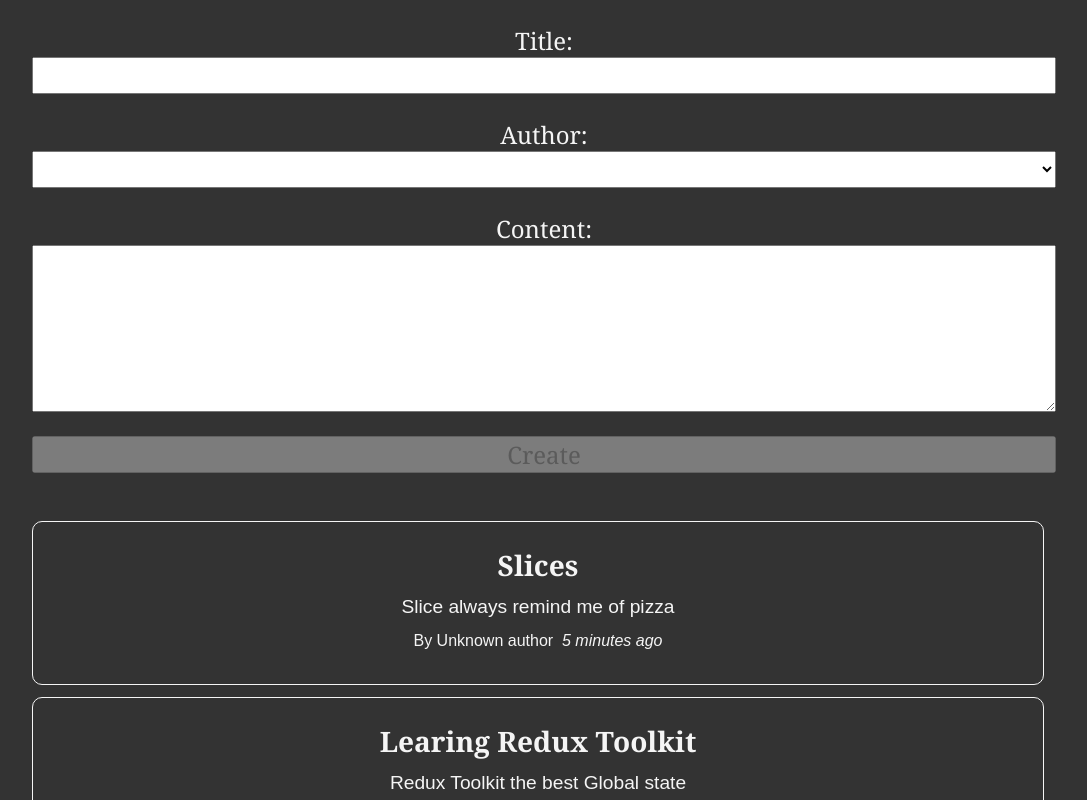
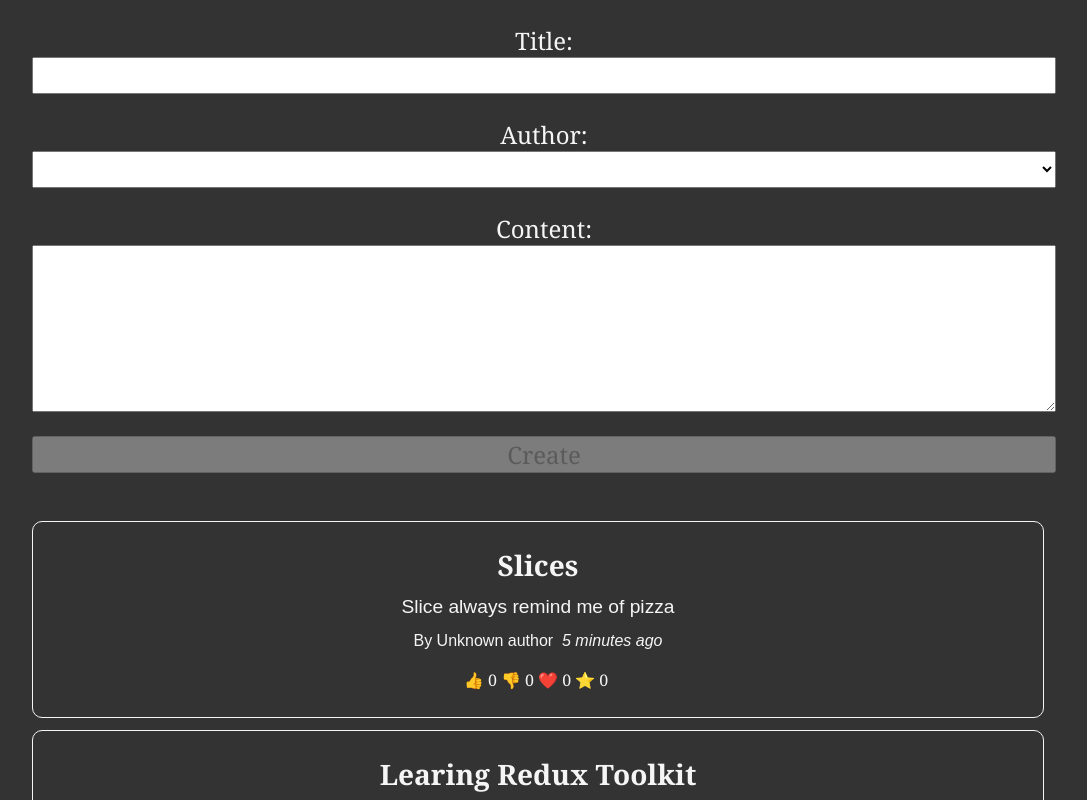
Before and after one commit to Guilherme-so/Redux-toolkit, a React (Create React App) app: page / in a window 1280 px wide. Shown: the top 800 px of the page, without its empty margins (96-1183 px from the left). Built offline with nearby package versions, Linux system fonts and the light colour scheme.

Commit message:
adding reactions buttons and functionality

```diff
--- a/src/components/Posts.js
+++ b/src/components/Posts.js
@@ -1,11 +1,13 @@
 import React from "react";
 import { useSelector } from "react-redux";
 import { getAllPosts } from "../redux/features/posts/postsSice";
+import ReactionButtons from "./ReactionButtons";
 import TimeAgo from "./TimeAgo";
 import User from "./user";
 
 function Posts() {
   const posts = useSelector(getAllPosts);
+  console.log(posts)
 
   const showRecentsPostsFirst = posts.slice().sort((a, b) => b.date.localeCompare(a.date));
 
@@ -19,6 +21,7 @@ function Posts() {
             <User authorId={post.authorId} />
             <TimeAgo timestamp={post.date} />
           </p>
+          <ReactionButtons post={post} />
         </article>
       ))}
     </section>
--- /dev/null
+++ b/src/components/ReactionButtons.js
@@ -0,0 +1,34 @@
+import React from "react";
+import { useDispatch } from "react-redux";
+import { addedReactions } from "../redux/features/posts/postsSice";
+
+function ReactionButtons({ post }) {
+  const dispatch = useDispatch();
+
+  const reactions = {
+    like: "👍️",
+    dislike: "👎️",
+    heart: "❤️",
+    star: "⭐️",
+  };
+
+  const reactionsObjToArray = Object.entries(reactions);
+
+  return (
+    <div>
+      {reactionsObjToArray.map(([name, value]) => (
+        <button
+          onClick={() =>
+            dispatch(addedReactions({ postId: post.id, reaction: name }))
+          }
+          className="reactionButton"
+          key={name}
+        >
+          {value} {post.reactions[name]}
+        </button>
+      ))}
+    </div>
+  );
+}
+
+export default ReactionButtons;
--- a/src/index.css
+++ b/src/index.css
@@ -66,4 +66,5 @@ form {
   border: none;
   color: whitesmoke;
   font-size: 1rem;
+  cursor: pointer;
 }
--- a/src/redux/features/posts/postsSice.js
+++ b/src/redux/features/posts/postsSice.js
@@ -8,11 +8,10 @@ const initialState = [
     content: "Redux Toolkit the best Global state",
     date: sub(new Date(), { minutes: 10 }).toISOString(),
     reactions: {
-      thumbsup: 0,
-      wow: 0,
+      like: 0,
+      dislike: 0,
       heart: 0,
-      rocket: 0,
-      coffe: 0,
+      star: 0,
     },
   },
   {
@@ -21,11 +20,10 @@ const initialState = [
     content: "Slice always remind me of pizza",
     date: sub(new Date(), { minutes: 5 }).toISOString(),
     reactions: {
-      thumbsup: 0,
-      wow: 0,
+      like: 0,
+      dislike: 0,
       heart: 0,
-      rocket: 0,
-      coffe: 0,
+      star: 0,
     },
   },
 ];
@@ -47,27 +45,25 @@ const postsSlice = createSlice({
             date: new Date().toISOString(),
             authorId,
             reactions: {
-              thumbsup: 0,
-              wow: 0,
+              like: 0,
+              dislike: 0,
               heart: 0,
-              rocket: 0,
-              coffe: 0,
+              star: 0,
             },
           },
         };
       },
     },
-    reactionAdded: (state, action) => {
-      const { postId, reaction } = action.payload;
-      const existentPost = state.find((post) => post.id === postId);
-      if(existentPost) {
-        existentPost.reactions[reaction]++
-      }
-    },
+    addedReactions:(state, action)=> {
+      const {postId ,reaction} = action.payload
+      const existentPost = state.find((post) => post.id === postId)
+
+      existentPost.reactions[reaction]++
+    }
   },
 });
 
 export const getAllPosts = (state) => state.posts;
 
-export const { addedForm } = postsSlice.actions;
+export const { addedForm,addedReactions } = postsSlice.actions;
 export default postsSlice.reducer;
```
